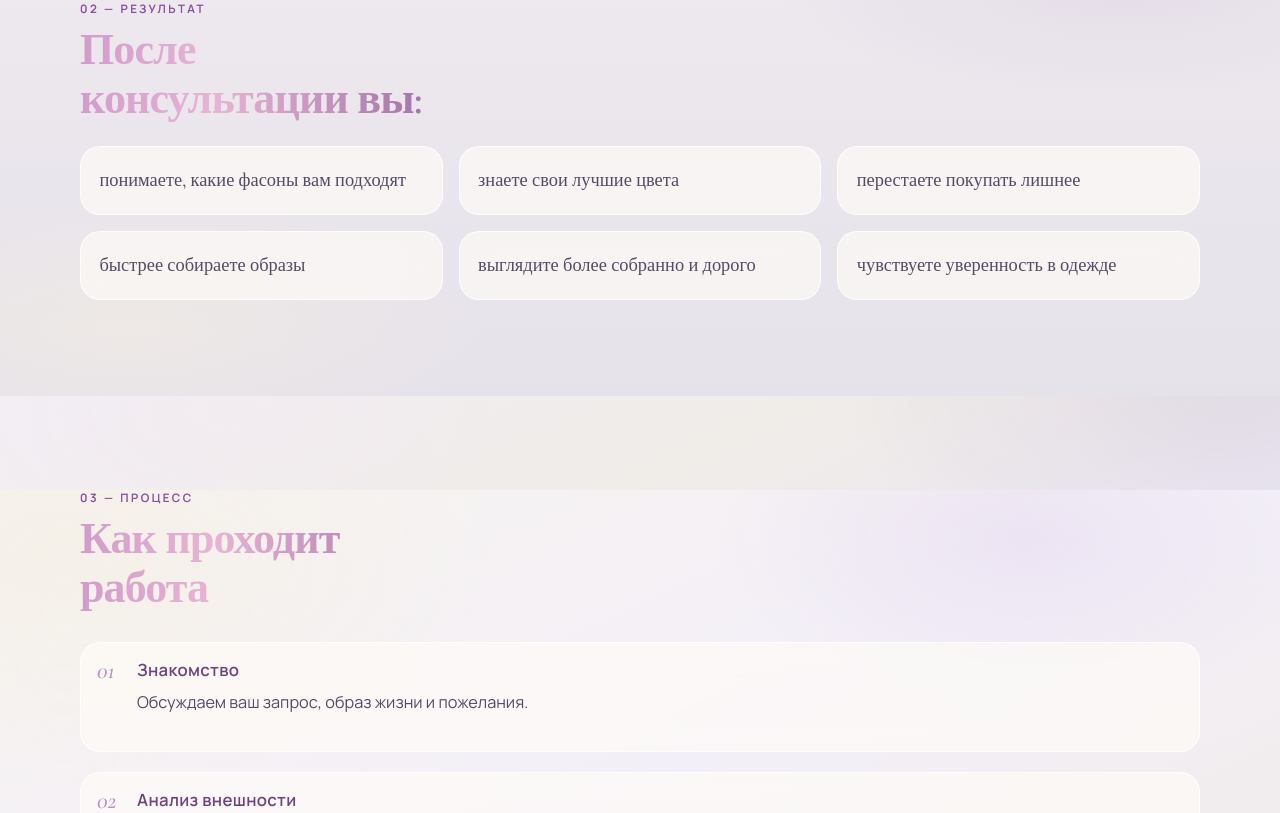
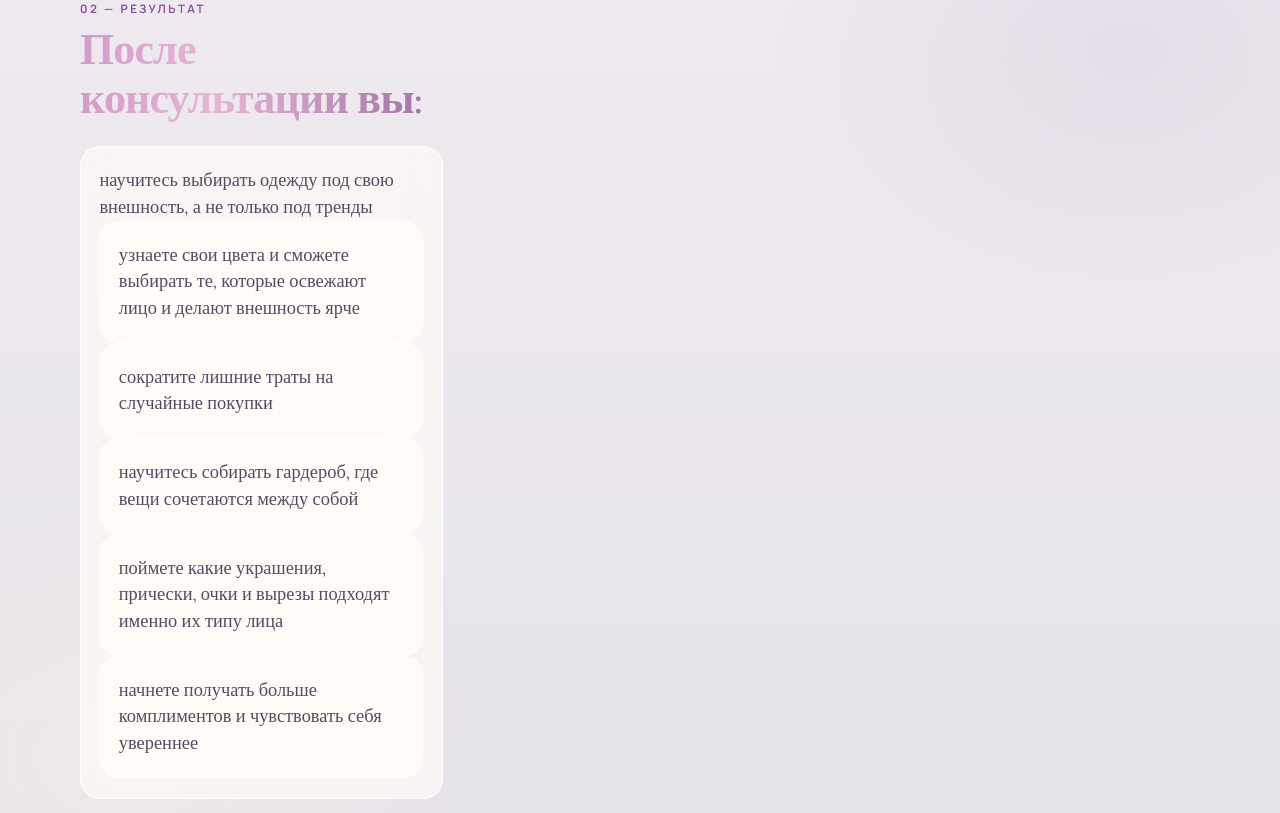
Before and after one commit to SvetlanaLanaLana/lending-stilist, a plain HTML site: page index.html in a window 1280 px wide. Shown: the part 1910-2723 px from the top of the page. Drawn offline with nearby package versions, Linux system fonts and the light colour scheme.

Commit message:
поменяла текст в разделе 2

```diff
--- a/index.html
+++ b/index.html
@@ -126,12 +126,12 @@
       <div class="container">
         <h2 class="reveal section-title gradient-text" data-gradient-text>После консультации вы:</h2>
         <div class="grid grid--three reveal-stagger">
-          <article class="card reveal">понимаете, какие фасоны вам подходят</article>
-          <article class="card reveal">знаете свои лучшие цвета</article>
-          <article class="card reveal">перестаете покупать лишнее</article>
-          <article class="card reveal">быстрее собираете образы</article>
-          <article class="card reveal">выглядите более собранно и дорого</article>
-          <article class="card reveal">чувствуете уверенность в одежде</article>
+          <article class="card reveal">научитесь выбирать одежду под свою внешность, а не только под тренды
+          <article class="card reveal">узнаете свои  цвета и сможете выбирать те, которые освежают лицо и делают внешность ярче</article>
+          <article class="card reveal">сократите лишние траты на случайные покупки</article>
+          <article class="card reveal">научитесь собирать гардероб, где вещи сочетаются между собой</article>
+          <article class="card reveal">поймете какие украшения, прически, очки и вырезы подходят именно их типу лица</article>
+          <article class="card reveal">начнете получать больше комплиментов и чувствовать себя увереннее </article>
         </div>
       </div>
     </section>
```
